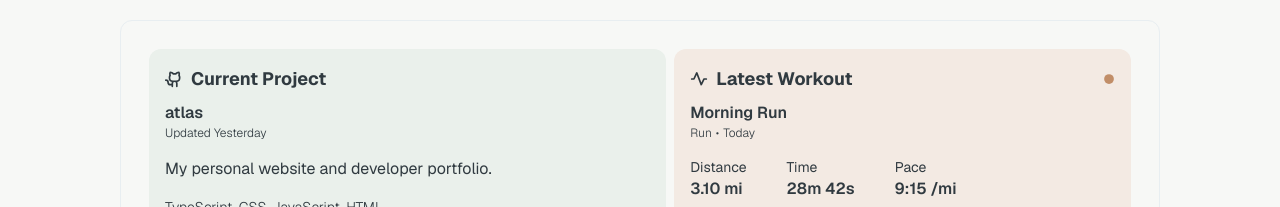
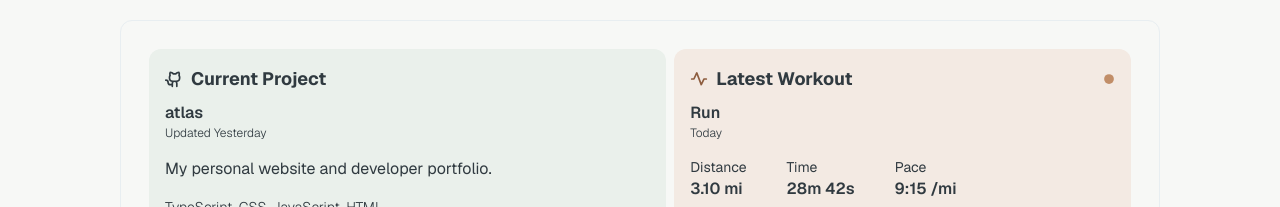
Before and after one commit to terrence-nolan/atlas, a Next.js app: page / in a window 1280 px wide. Shown: the part 140-347 px from the top of the page. Built offline with nearby package versions, Linux system fonts and the light colour scheme.

Commit message:
feat(workouts-widget.tsx): make workout type the widget title

```diff
--- a/src/features/dashboard/widgets/workouts-widget.tsx
+++ b/src/features/dashboard/widgets/workouts-widget.tsx
@@ -15,18 +15,13 @@ export default async function WorkoutsWidget() {
         <div>
           <div className="flex flex-row justify-between pb-2 items-center">
             <h4 className="font-bold text-lg flex flex-row items-center gap-2">
-              <PulseIcon size={18} weight="bold" />
+              <PulseIcon size={18} weight="bold" className="text-clay-text" />
               Latest Workout
             </h4>
             {isToday(formattedWorkout.startedAt) && <CircleIcon size={12} weight="fill" className="text-clay" />}
           </div>
-          <h5 className="font-semibold">{formattedWorkout.name}</h5>
-          <div className="flex flex-row gap-1 items-center font-light text-xs pb-4">
-            <p>{formattedWorkout.type}</p>
-            <p>•</p>
-            <p>{formatCalendarDate(getDateKey(formattedWorkout.startedAt))}</p>
-          </div>
-
+          <h5 className="font-semibold">{formattedWorkout.type}</h5>
+          <p className="font-light text-xs pb-4">{formatCalendarDate(getDateKey(formattedWorkout.startedAt))}</p>
           <div className="flex flex-row gap-10 pb-4">
             {formattedWorkout.primaryMetrics.map((metric) => (
               <div key={metric.label} className="flex flex-col">
```
